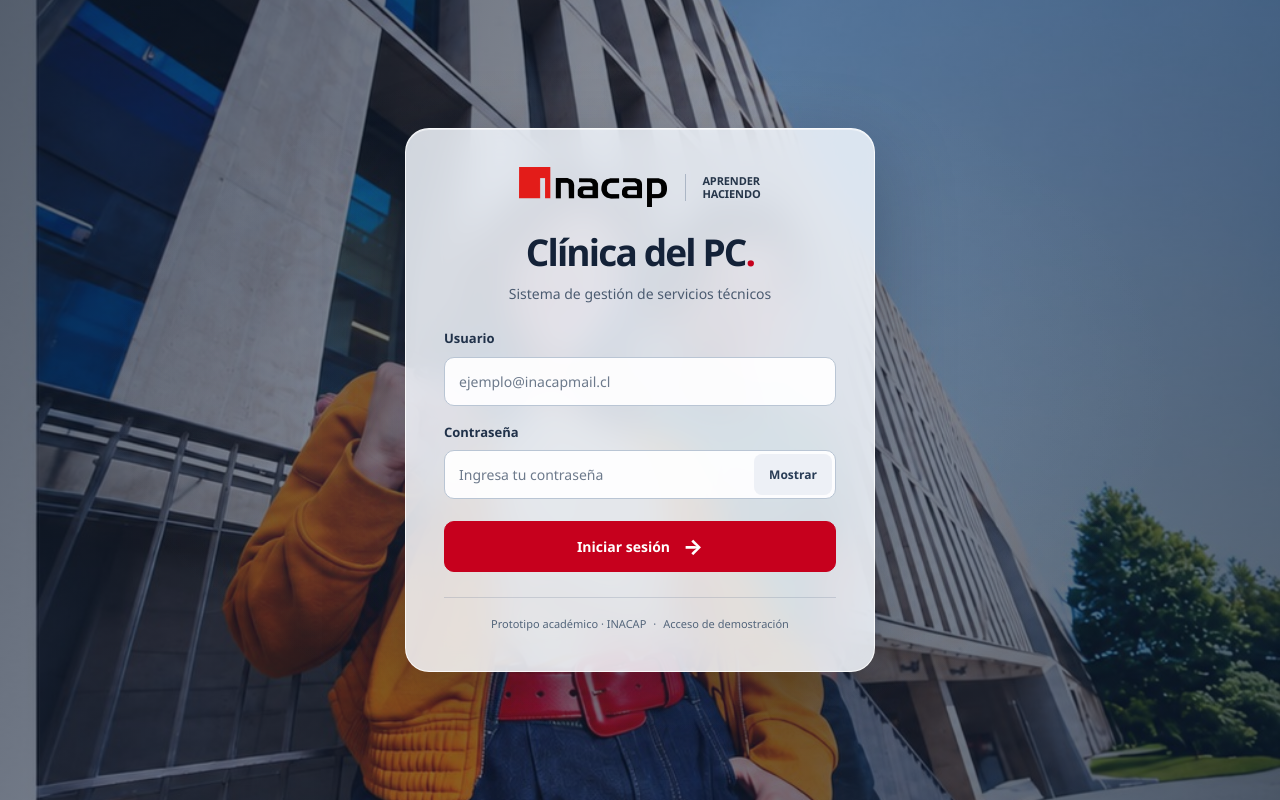
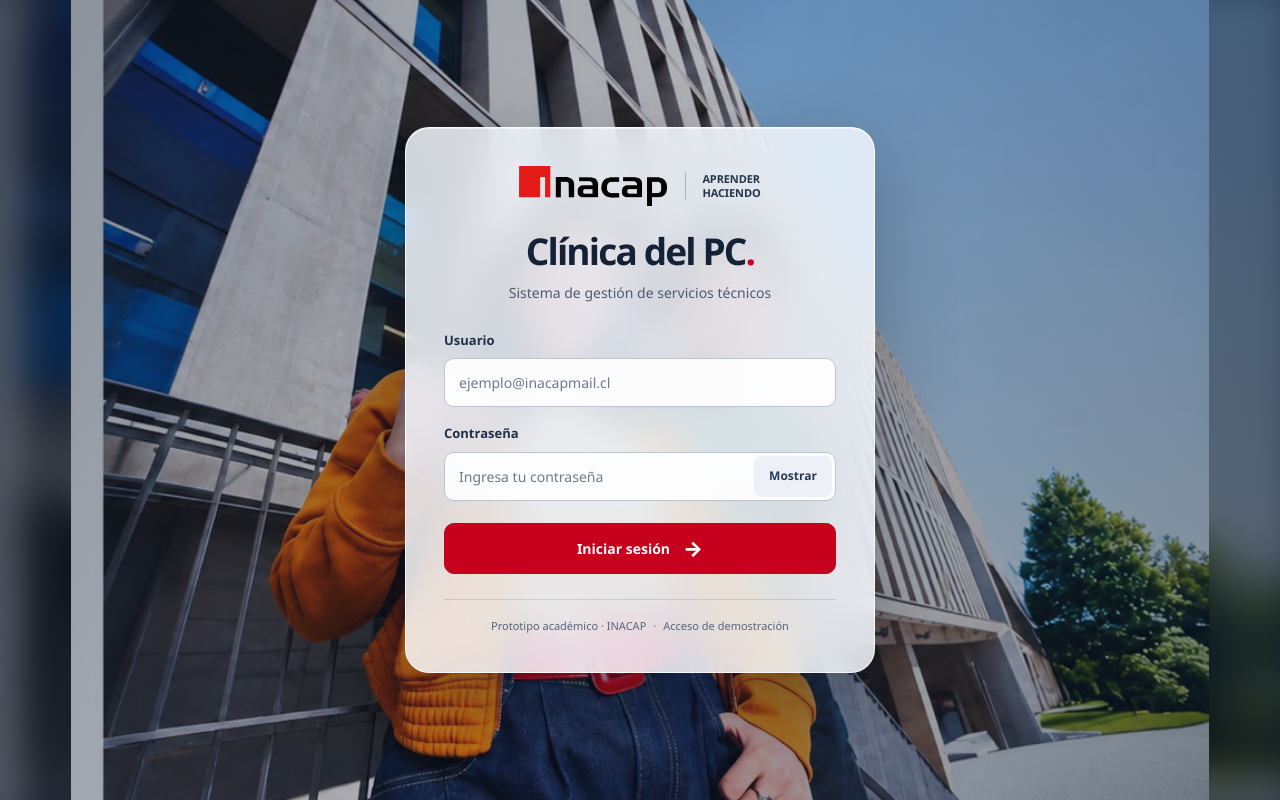
Before and after one commit to Dignasus/Clinica_pc, a React (Vite) app in the folder clinica-pc/: page / in a window 1280 px wide. Built offline with nearby package versions, Linux system fonts and the light colour scheme.

Commit message:
style(login): mostrar foto de campus con menor recorte y laterales difuminados

```diff
--- a/clinica-pc/src/pages/Login.css
+++ b/clinica-pc/src/pages/Login.css
@@ -13,27 +13,39 @@
   width: 100%;
   overflow: hidden;
   padding: clamp(18px, 4vh, 44px) clamp(14px, 3vw, 36px);
-  background-color: #14233b;
-  background-image:
-    linear-gradient(115deg, rgba(8, 22, 43, .69), rgba(18, 30, 57, .48) 48%, rgba(9, 25, 47, .69)),
-    url('../assets/login-campus.jpg');
-  background-position: center, center 48%;
-  background-size: cover;
-  background-repeat: no-repeat;
+  background: #14233b;
   color: #172238;
   font-family: 'Segoe UI', Inter, system-ui, sans-serif;
 }
 
+/* Foto original vertical: dos capas evitan recorte excesivo en monitores panorámicos.
+   Atrás, el campus extendido con desenfoque; adelante, el encuadre más completo y nítido. */
 .cpc-login::before {
   content: '';
   position: absolute;
-  z-index: -1;
+  z-index: 0;
+  inset: -22px;
+  pointer-events: none;
+  background: url('../assets/login-campus.jpg') center / cover no-repeat;
+  filter: blur(22px) brightness(.69);
+}
+.cpc-login::after {
+  content: '';
+  position: absolute;
+  z-index: 1;
   inset: 0;
   pointer-events: none;
-  background: radial-gradient(ellipse at 50% 49%, rgba(207, 225, 250, .10), transparent 60%);
+  background-image:
+    linear-gradient(115deg, rgba(8, 22, 43, .48), rgba(18, 30, 57, .31) 48%, rgba(9, 25, 47, .51)),
+    url('../assets/login-campus.jpg');
+  background-position: center, center;
+  background-size: cover, auto 120%;
+  background-repeat: no-repeat;
 }
 
 .cpc-login__glass {
+  position: relative;
+  z-index: 2;
   width: min(100%, 470px);
   min-width: 0;
   margin: auto;
@@ -74,31 +86,8 @@
 }
 
 .cpc-login__heading {
-  margin-bottom: 25px;
+  margin-bottom: 28px;
   text-align: center;
-}
-
-.cpc-login__eyebrow {
-  display: inline-flex;
-  align-items: center;
-  justify-content: center;
-  gap: 8px;
-  margin: 0 0 11px;
-  padding: 7px 11px;
-  background: rgba(198, 0, 29, .07);
-  border: 1px solid rgba(198, 0, 29, .18);
-  border-radius: 999px;
-  color: #9f001b;
-  font-size: 10px;
-  font-weight: 850;
-  letter-spacing: .12em;
-}
-
-.cpc-login__eyebrow-dot {
-  width: 7px;
-  height: 7px;
-  border-radius: 50%;
-  background: #c6001d;
 }
 
 .cpc-login__heading h1 {
@@ -242,6 +231,9 @@
 .cpc-login__footer span + span::before { content: '·'; margin-right: 7px; }
 
 /* El formulario sigue centrado y con la fotografía visible en todas las pantallas. */
+@media (max-width: 700px) {
+  .cpc-login::after { background-size: cover, auto 100%; }
+}
 @media (max-width: 480px) {
   .cpc-login { padding: 15px 12px; }
   .cpc-login__glass { padding: 25px 22px; border-radius: 19px; }
```
